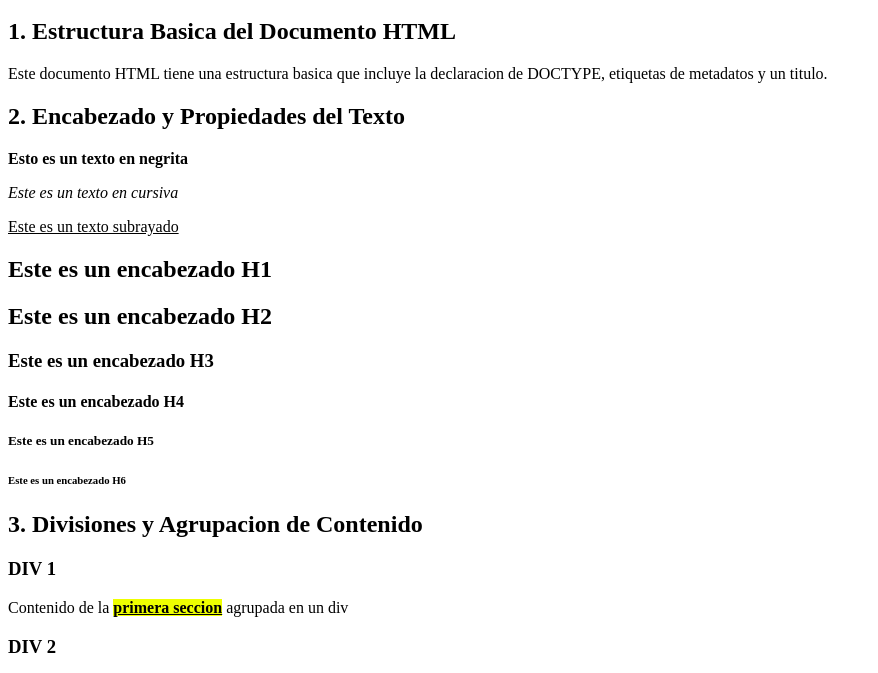
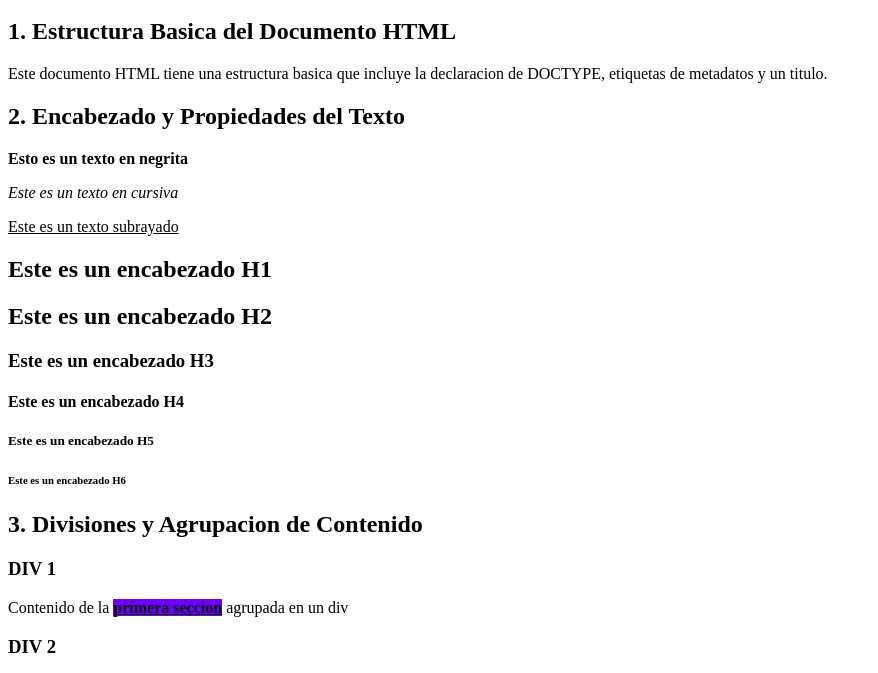
Before and after one commit to nachomiqueleiz/TrabajoHTML, a plain HTML site: page index.html in a window 1280 px wide. Shown: the part 122-795 px from the top of the page, without its empty margins (0-878 px from the left). Drawn offline with Linux system fonts and the light colour scheme.

Commit message:
Ultima Version

```diff
--- a/index.html
+++ b/index.html
@@ -8,7 +8,7 @@
         border: 1px solid black;
     }
     span{
-        background-color: rgb(238, 255, 0);
+        background-color: rgb(111, 0, 255);
         text-decoration:underline;
         font-weight: bold;
 
```
